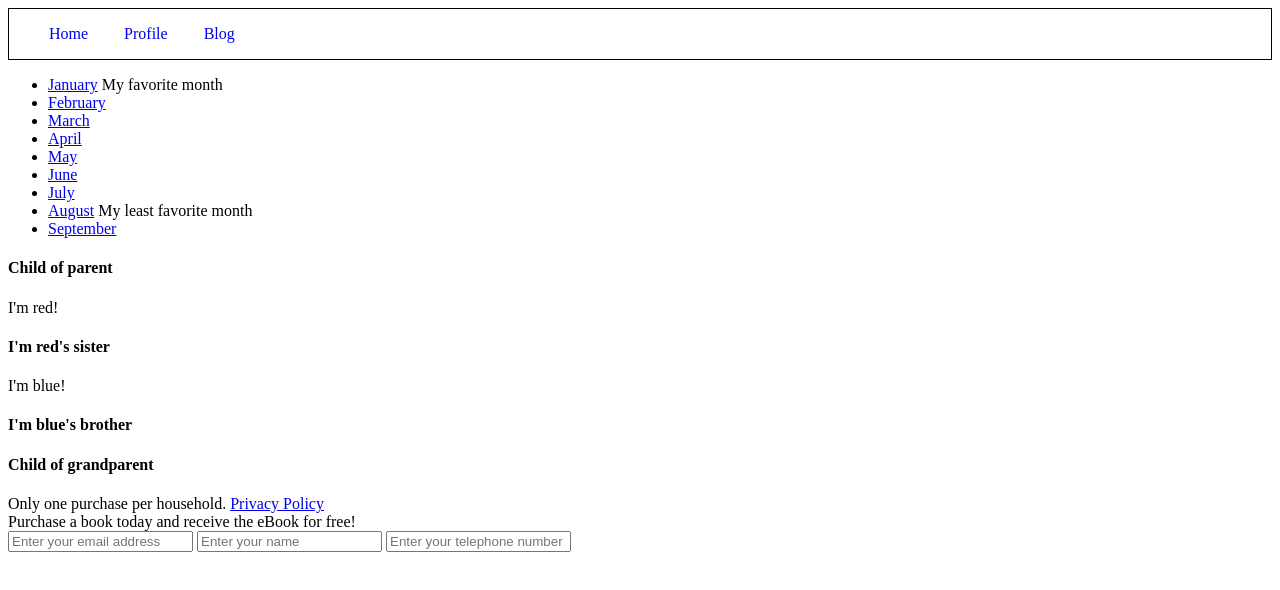
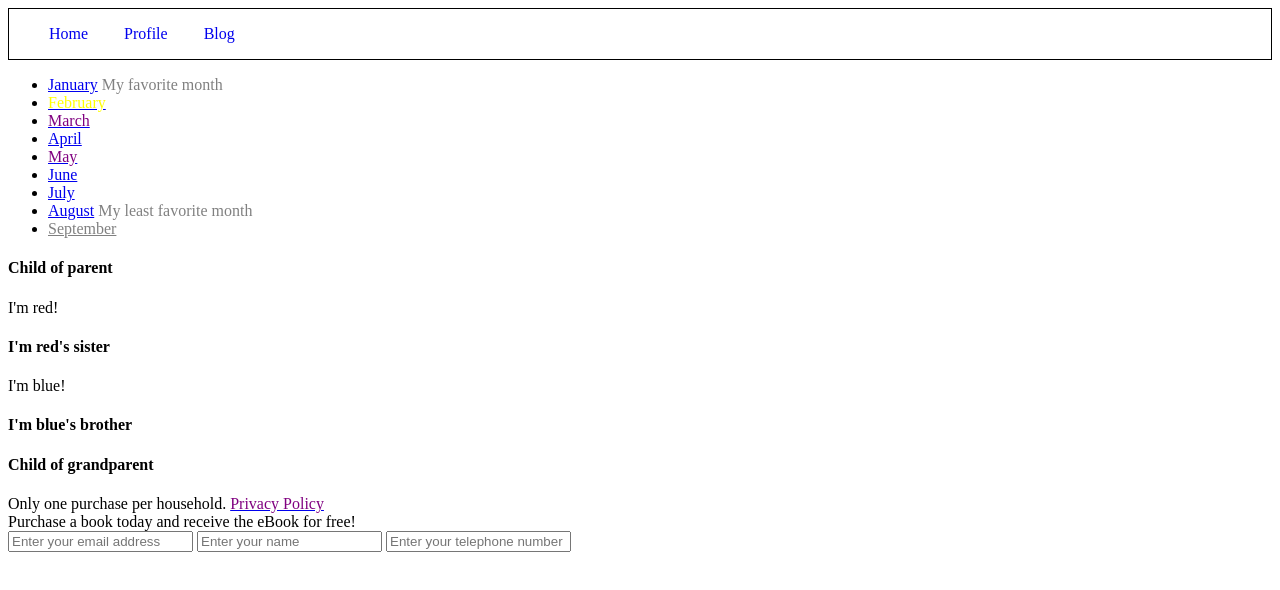
Before and after one commit to joellegg/CSS-2-selectors, a plain HTML site: page index.html in a window 1280 px wide. Drawn offline with Linux system fonts and the light colour scheme.

Commit message:
completed through step 7

```diff
--- a/index.html
+++ b/index.html
@@ -13,7 +13,7 @@
       <li><a href="#">Blog</a></li>
     </ul>
   </nav>
-
+  <article>
   <section>
     <div class="month-list">
       <ul>
@@ -57,7 +57,8 @@
       </ul>
     </div>
   </section>
-
+  </article>
+  <article>
   <section>
     <div class="grandparent">
       <div class="parent">
@@ -72,7 +73,7 @@
       <h4>Child of grandparent</h4>
     </div>
   </section>
-
+  </article>
   <footer class="padded">
 
     <div class="disclaimer">
--- a/selectors.css
+++ b/selectors.css
@@ -19,11 +19,20 @@ nav ul li a {
 /*Any text in an element with class "disabled" should be colored grey, unless it is inside an anchor
 tag. If inside an anchor, it should be colored purple.*/
 
+.disabled {
+	color: gray;
+}
+a .disabled {
+	color: purple;
+}
+
 /*Any text inside an element with a class of "active" should be colored yellow.*/
+.active {
+	color: yellow;
+}
 
-/*Section elements should be contained within an article element.*/
-
-/*There are two missing closing tags in this document. Make sure you add them back in.*/
+/*DONE Section elements should be contained within an article element.*/
+/*DONEThere are two missing closing tags in this document. Make sure you add them back in.*/
 
 /*Make the "I'm red" text colored red*/
 
```
